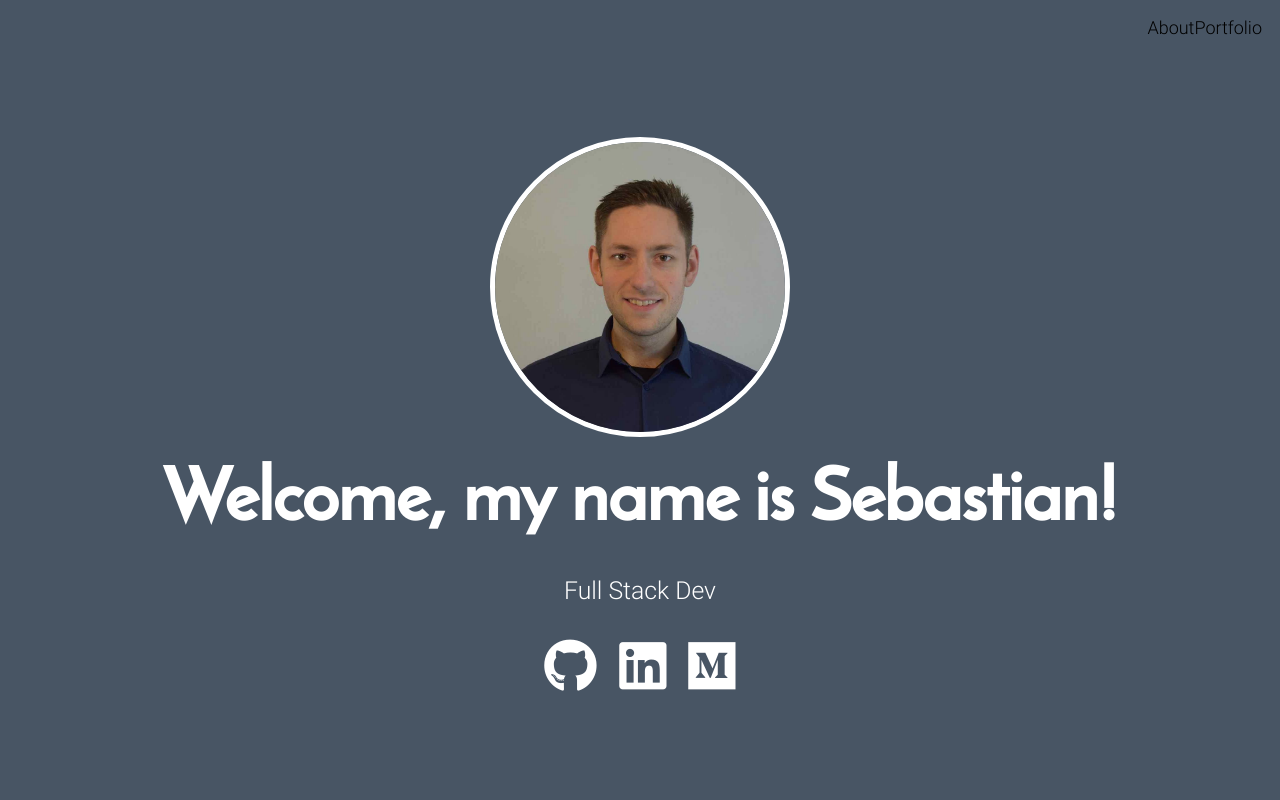
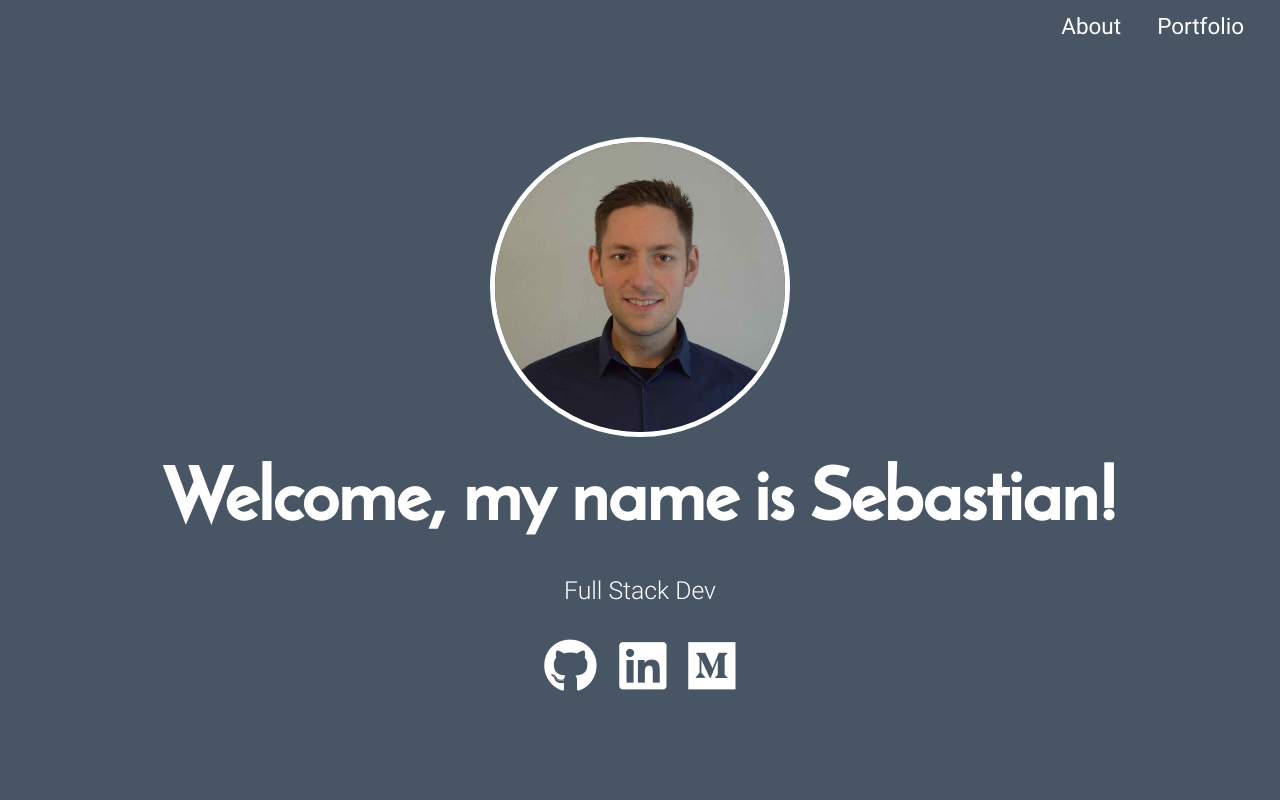
Before and after one commit to Ecostack/ecostack.github.io, a React (Create React App) app: page / in a window 1280 px wide. Shown: the top 800 px of the page. Built offline with nearby package versions, Linux system fonts and the light colour scheme.

Commit message:
Another commit

```diff
--- a/package.json
+++ b/package.json
@@ -6,7 +6,8 @@
   "dependencies": {
     "react": "^16.4.2",
     "react-dom": "^16.4.2",
-    "react-scripts": "1.1.4"
+    "react-scripts": "1.1.4",
+    "react-scroll-to-component": "^1.0.2"
   },
   "scripts": {
     "start": "react-app-rewired start",
--- a/public/index.html
+++ b/public/index.html
@@ -4,6 +4,7 @@
     <meta charset="utf-8">
     <meta name="viewport" content="width=device-width, initial-scale=1, shrink-to-fit=no">
     <meta name="theme-color" content="#000000">
+    <style amp-boilerplate>body{-webkit-animation:-amp-start 8s steps(1,end) 0s 1 normal both;-moz-animation:-amp-start 8s steps(1,end) 0s 1 normal both;-ms-animation:-amp-start 8s steps(1,end) 0s 1 normal both;animation:-amp-start 8s steps(1,end) 0s 1 normal both}@-webkit-keyframes -amp-start{from{visibility:hidden}to{visibility:visible}}@-moz-keyframes -amp-start{from{visibility:hidden}to{visibility:visible}}@-ms-keyframes -amp-start{from{visibility:hidden}to{visibility:visible}}@-o-keyframes -amp-start{from{visibility:hidden}to{visibility:visible}}@keyframes -amp-start{from{visibility:hidden}to{visibility:visible}}</style><noscript><style amp-boilerplate>body{-webkit-animation:none;-moz-animation:none;-ms-animation:none;animation:none}</style></noscript>
     <!--
       manifest.json provides metadata used when your web app is added to the
       homescreen on Android. See https://developers.google.com/web/fundamentals/engage-and-retain/web-app-manifest/
--- a/src/components/Nav/index.js
+++ b/src/components/Nav/index.js
@@ -2,6 +2,8 @@ import React from 'react';
 
 import './style.scss';
 import ProjectStyles from "../../styles/projectStyles";
+
+import scrollToComponent from 'react-scroll-to-component';
 
 export default class Nav extends React.Component {
     constructor(props) {
@@ -41,6 +43,8 @@ export default class Nav extends React.Component {
     scrollToPage(pageSelector) {
         const nextPage = document.querySelector(pageSelector);
         // TODO define scroll function
+
+        scrollToComponent(nextPage, {align: 'top',})
         // scrollToElement(nextPage);
     }
 
@@ -51,11 +55,10 @@ export default class Nav extends React.Component {
         // } = this.context;
 
 
-
         const stickyClass = this.state.isSticky ? 'sticky' : '';
         const stickyStyles = this.state.isSticky
-          ? { backgroundColor: ProjectStyles.navAlpha, color: ProjectStyles.ncolorPrimary }
-          : { backgroundColor: ProjectStyles.nbgPrimary, color: ProjectStyles.ncolorPrimary };
+            ? {backgroundColor: ProjectStyles.navAlpha, color: ProjectStyles.ncolorPrimary}
+            : {backgroundColor: ProjectStyles.nbgPrimary, color: ProjectStyles.ncolorPrimary};
         return (
             <nav
                 className={stickyClass}
@@ -66,21 +69,24 @@ export default class Nav extends React.Component {
             >
                 <style jsx="true">
                     {`
-                .menu .item:hover {
+                .menu__item {
+                  color: ${ProjectStyles.colorPrimary};
+                }
+                .menu__item:hover {
                   border-bottom: 2px solid ${ProjectStyles.colorPrimary};
                 }
               `}
                 </style>
                 <div className="menu">
                     <div
-                className="item active"
+                        className="menu__item active"
                         onClick={(e) => this.scrollToPage('.about-page')}
                     >
                         About
                     </div>
                     <div
-                className="item"
-                onClick={(e) => this.scrollToPage('.portfolio-page')}
+                        className="menu__item"
+                        onClick={(e) => this.scrollToPage('.project-page')}
                     >
                         Portfolio
                     </div>
```
Lines whose indentation alone changed are shown as unchanged.
